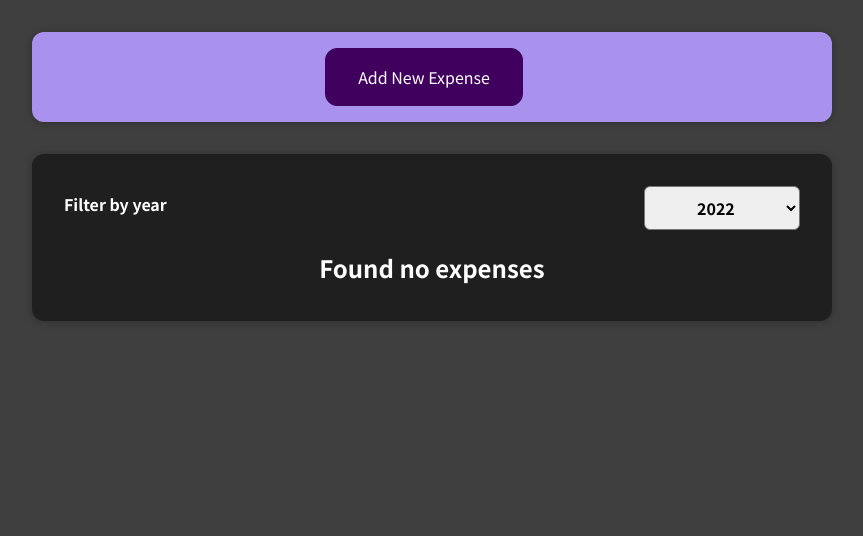
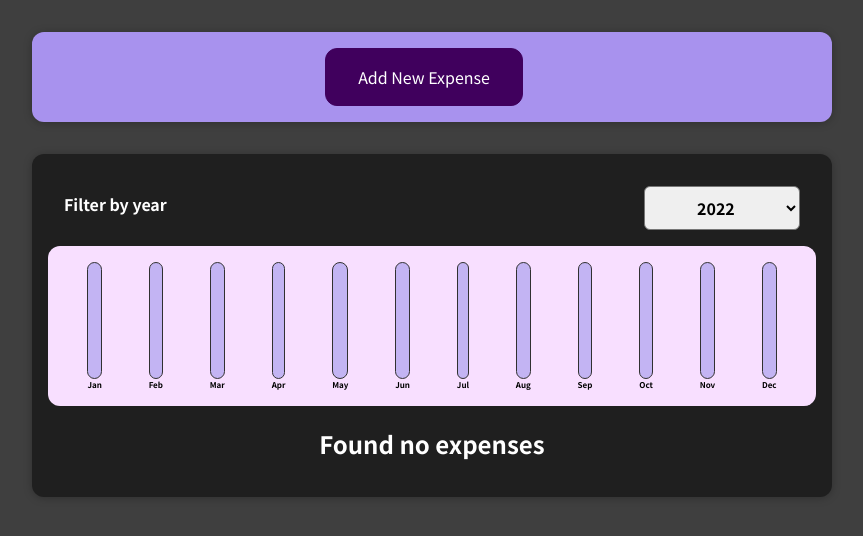
Before and after one commit to Ilie1985/reactjs-expense-tracker, a React (Create React App) app: page / in a window 1280 px wide. Shown: the top 536 px of the page, without its empty margins (208-1071 px from the left). Built offline with nearby package versions, Linux system fonts and the light colour scheme.

Commit message:
chart and chartBar comp

```diff
--- a/src/components/Chart/Chart.js
+++ b/src/components/Chart/Chart.js
@@ -3,6 +3,12 @@
 import "./chart.css";
 
 const Chart = (props) => {
+  const dataPointValues = props.dataPoints.map((dataPoint) => {
+    return dataPoint.value;
+  });
+
+  const totalMaximum = Math.max(...dataPointValues);
+
   return (
     <div className="chart">
       {props.dataPoints.map((dataPoint) => {
@@ -10,7 +16,7 @@
           <ChartBar
             key={dataPoint.label}
             value={dataPoint.value}
-            maxValue={null}
+            maxValue={totalMaximum}
             label={dataPoint.label}
           />
         );
--- a/src/components/Chart/ChartBar.js
+++ b/src/components/Chart/ChartBar.js
@@ -1,10 +1,10 @@
 import React from "react";
 import "./chartBar.css";
 
-function ChartBar(props) {
+const ChartBar = (props) => {
   let barFillHeight = "0%";
 
-  if (props.max > 0) {
+  if (props.maxValue > 0) {
     barFillHeight = Math.round((props.value / props.maxValue) * 100) + "%";
   }
 
@@ -16,6 +16,6 @@
       <div className="chart-bar_label">{props.label}</div>
     </div>
   );
-}
+};
 
 export default ChartBar;
--- a/src/components/Expenses/Expenses.js
+++ b/src/components/Expenses/Expenses.js
@@ -1,5 +1,5 @@
 import React from "react";
-
+import ExpensesChart from "./ExpensesChart";
 import "./expenses.css";
 import Card from "../UI/Card";
 import ExpensesFilter from "./ExpensesFilter";
@@ -17,8 +17,6 @@
     return expense.date.getFullYear().toString() === expenseFilteredYear;
   });
 
-
-
   return (
     <div>
       <Card className={"expenses"}>
@@ -26,10 +24,9 @@
           selectedYear={expenseFilteredYear}
           onYearChange={changedYear}
         />
-        <ExpensesList items ={filteredExpenses}/>
+        <ExpensesChart expenses={filteredExpenses} />
+        <ExpensesList items={filteredExpenses} />
       </Card>
-
-
     </div>
   );
 };
--- a/src/components/Expenses/ExpensesChart.js
+++ b/src/components/Expenses/ExpensesChart.js
@@ -16,12 +16,13 @@
     { label: "Nov", value: 0 },
     { label: "Dec", value: 0 },
   ];
-  for (const expense in props.expenses) {
-    const expenseMonth = expense.date.getMonth();//starting at 0=>
+  for (const expense of props.expenses) {
+    const expenseMonth = expense.date.getMonth(); //starting at 0=>January is 0
+    chartDataPoints[expenseMonth].value += expense.amount;
   }
   return (
     <div>
-      <Chart />
+      <Chart dataPoints={chartDataPoints} />
     </div>
   );
 };
```
Also changed, not shown: 1 other file (tests, documents, lock files or other folders).
